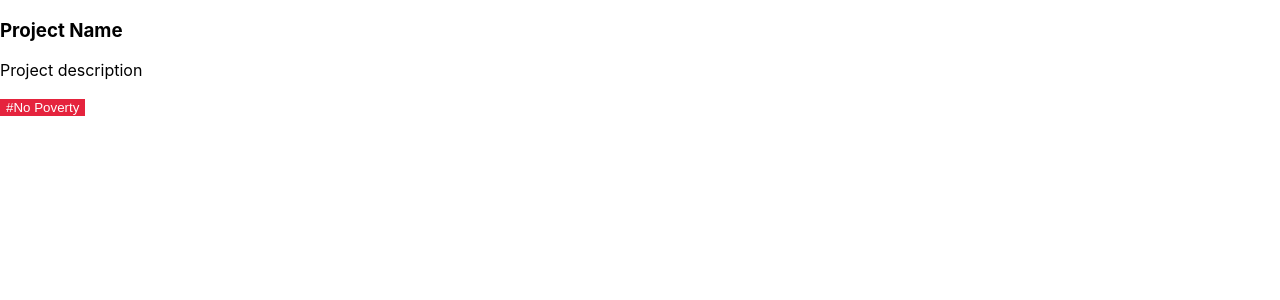
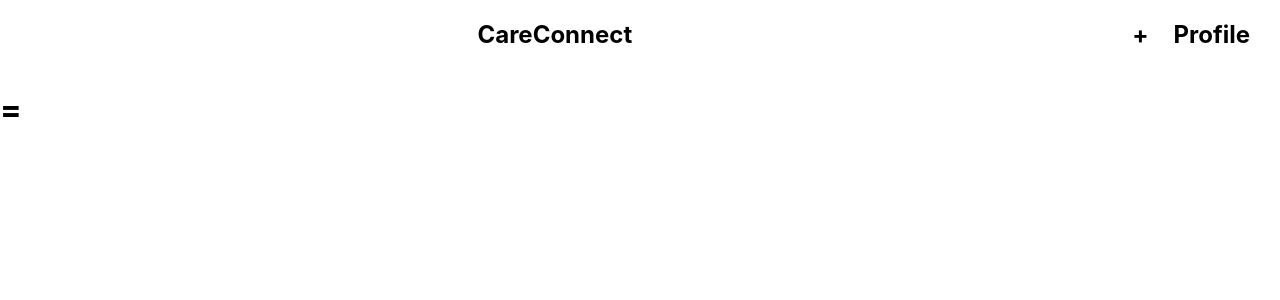
Before and after one commit to asrouji/CareConnect, a React (Create React App) app: page / in a window 1280 px wide. Shown: the top 300 px of the page. Built offline with nearby package versions, Linux system fonts and the light colour scheme.

Commit message:
detail view rough draft; changed project type to data type; added header to explore page

```diff
--- a/src/App.tsx
+++ b/src/App.tsx
@@ -1,8 +1,9 @@
 import './App.css'
-import ProjectCard from './components/ProjectCard'
+// import ProjectCard from './components/ProjectCard'
+import Explore from './components/pages/Explore'
 
 function App() {
-  return <ProjectCard name="Project Name" description="Project description" tags={["No Poverty"]}/>
+  return <Explore />
 }
 
 export default App
--- /dev/null
+++ b/src/components/pages/Explore.tsx
@@ -0,0 +1,34 @@
+import ProjectCard from '../ProjectCard'
+import { Project } from '../../types/project'
+
+const Explore = () => {
+  const headerStyle: React.CSSProperties = {
+    display: 'flex',
+    justifyContent: 'flex-end',
+  }
+
+  return (
+    <>
+      <head>
+        <title>Explore</title>
+      </head>
+      <body>
+        <article>
+          <header style={headerStyle}>
+            <h1 style={{ marginRight: '500px' }}>CareConnect</h1>
+            <div style={{ display: 'flex', gap: '25px', paddingRight: '30px' }}>
+              <h2>+</h2>
+              <h2>Profile</h2> {/* TODO Add profile button */}
+            </div>
+          </header>
+          <main></main> {/* TODO Add project cards */}
+          <footer></footer> {/* TODO Add project plus button*/}
+        </article>
+        <h1>=</h1>
+        {/* <ProjectCard name="Project Name" description="Project description" tags={['No Poverty']} /> */}
+      </body>
+    </>
+  )
+}
+
+export default Explore
```
Also changed, not shown: src/components/ProjectCard.tsx (+2 -7 lines), src/components/pages/DetailedView.tsx (added, +37 -0 lines).
